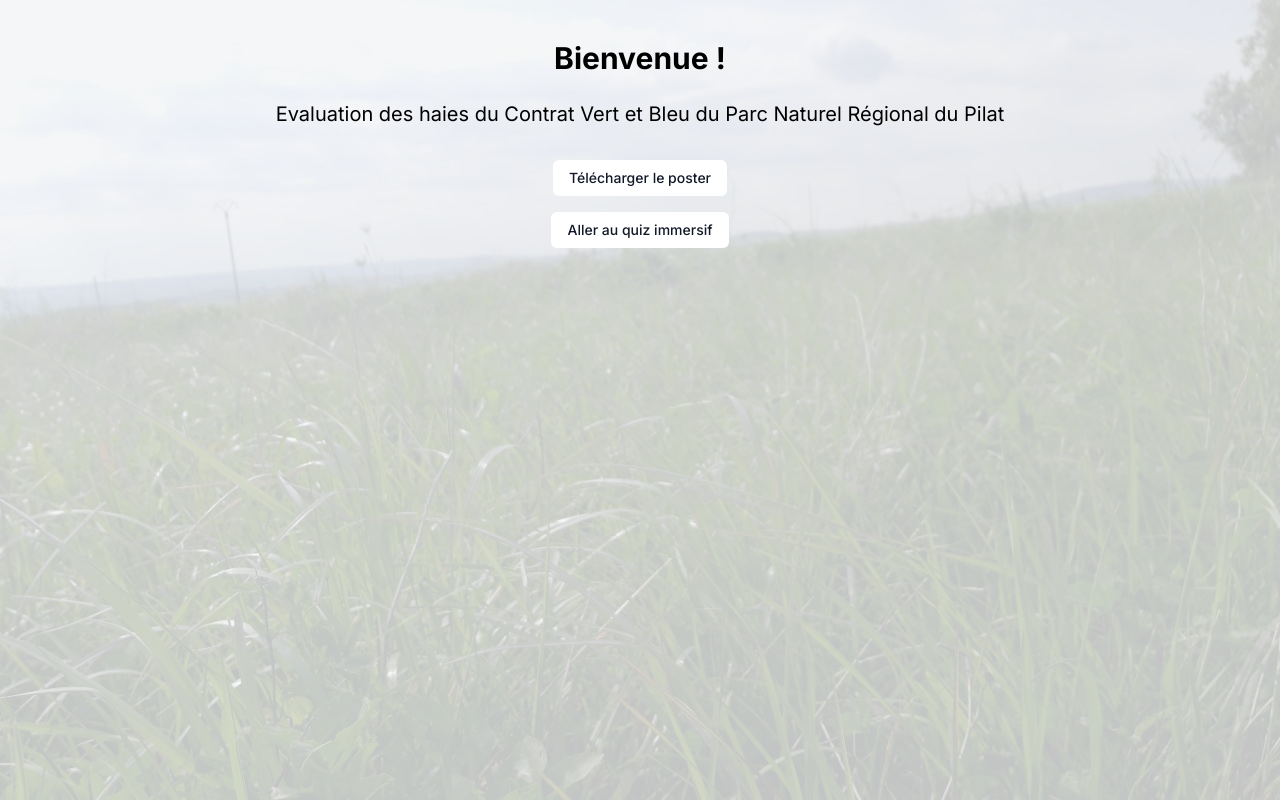
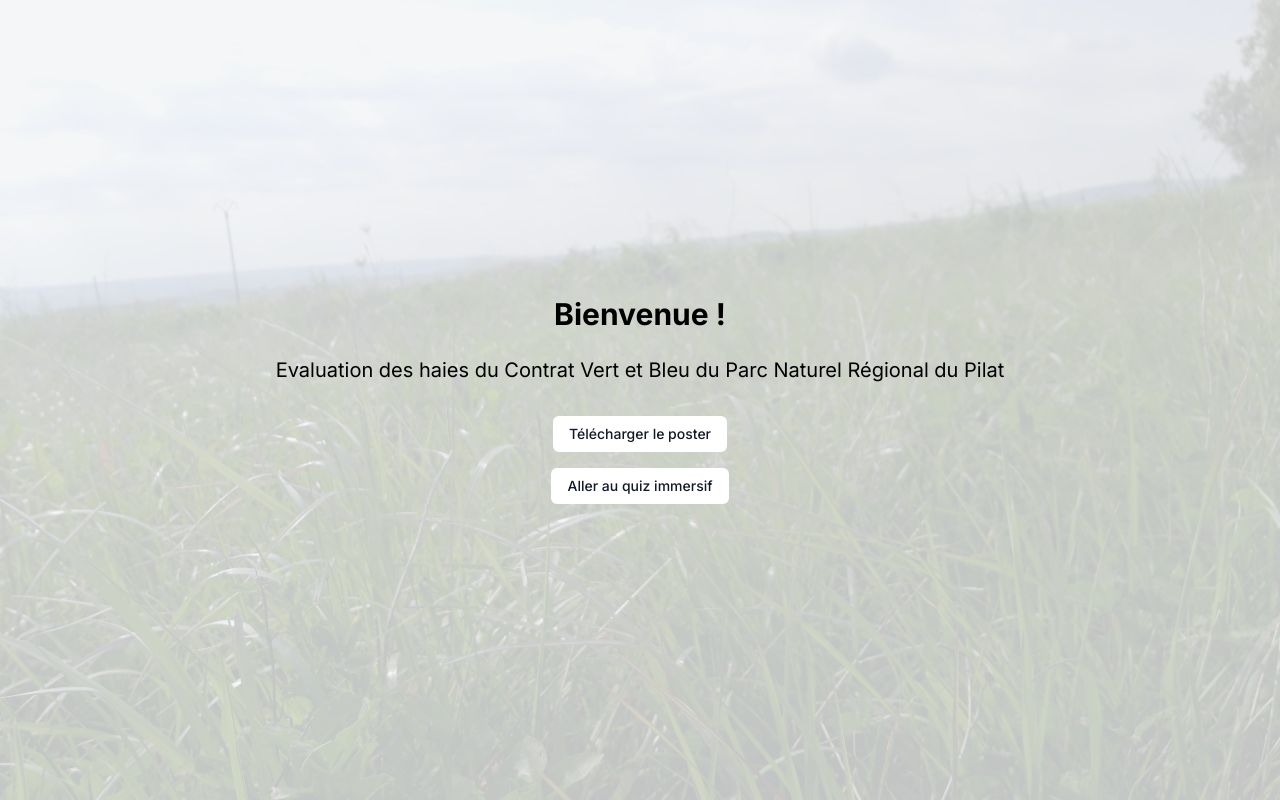
Before and after one commit to hzkonor/quiz-poster, a Next.js app: page / in a window 1280 px wide. Built offline with nearby package versions, Linux system fonts and the light colour scheme.

Commit message:
fix no question selected and design

```diff
--- a/src/app/page.tsx
+++ b/src/app/page.tsx
@@ -9,7 +9,7 @@
         backgroundSize: 'cover',
         backgroundPosition: 'center',
       }}>
-      <div className="flex flex-col h-screen bg-gray-100 bg-opacity-80 dark:bg-gray-900 dark:bg-opacity-80">
+      <div className="flex flex-col items-center justify-center min-h-screen bg-gray-100 bg-opacity-80 dark:bg-gray-900 dark:bg-opacity-80">
 
         <div className="lg:mx-40 m-10">
           <h1 className="text-3xl font-bold mb-6 text-center">Bienvenue !</h1>
--- a/src/components/quiz-end.tsx
+++ b/src/components/quiz-end.tsx
@@ -9,7 +9,7 @@
 
 export function QuizEnd({ score }: QuizEndProps) {
     return (
-        <div className='flex flex-col items-center mx-4'>
+        <div className='flex flex-col items-center justify-center min-h-screen mx-4'>
             <h1 className="text-3xl font-bold my-6 text-center">Félicitations, vous êtes arrivé.es à la fin de cette expérience immersive !</h1>
             {score <= 7 ? (
                 "Encore un peu de travail pour pouvoir faire ce stage, votre score est de " + score
--- a/src/components/quiz-form.tsx
+++ b/src/components/quiz-form.tsx
@@ -24,14 +24,16 @@
 
   const handleSubmit = (event: React.FormEvent) => {
     event.preventDefault();
+    if (!selectedAnswer) {
+      return;
+    }
     setIsSubmitted(true);
-    if (selectedAnswer) {
-      if (selectedAnswer === correctAnswer) {
-        setFeedback(correctAnswerText);
-      } else {
-        setFeedback(incorrectAnswerText);
-      }
+    if (selectedAnswer === correctAnswer) {
+      setFeedback(correctAnswerText);
+    } else {
+      setFeedback(incorrectAnswerText);
     }
+
   };
 
   return (
```
